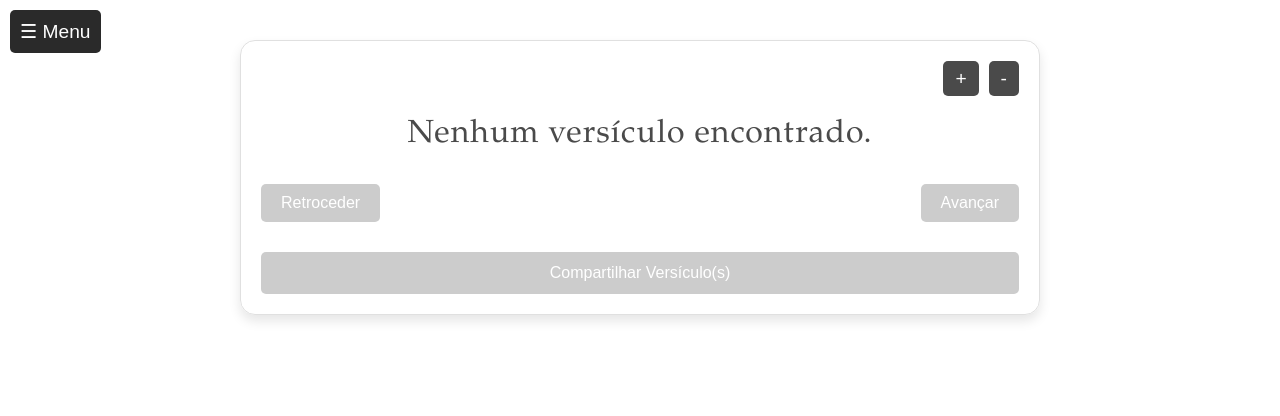
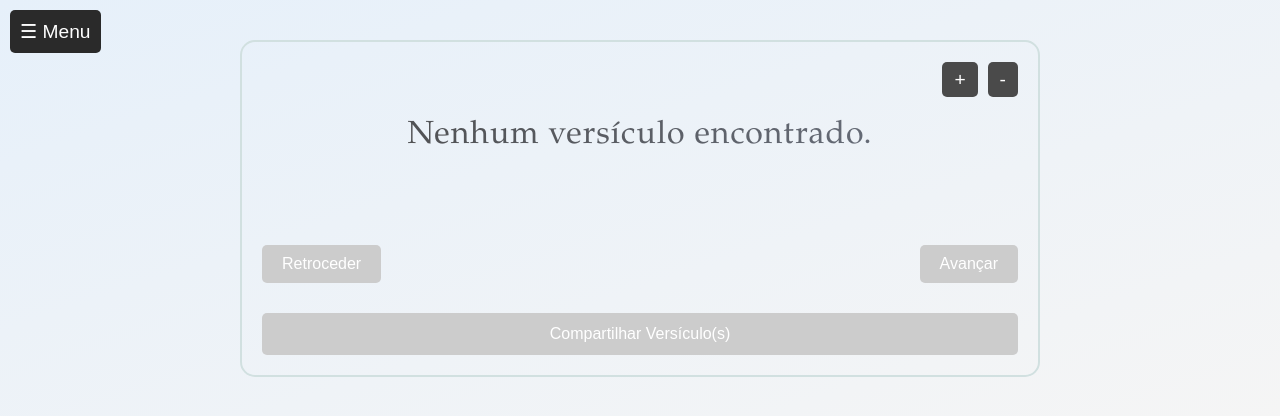
Before and after one commit to IPBJF/app_igreja, a website: page pages/versiculos.html in a window 1280 px wide. Drawn offline with Linux system fonts and the light colour scheme.

Commit message:
Update versiculos.html

```diff
--- a/pages/versiculos.html
+++ b/pages/versiculos.html
@@ -6,17 +6,19 @@
     <title>Versículos</title>
     <link rel="stylesheet" href="../css/styles.css">
     <style>
-        /* Estilo do Body - Removendo qualquer fundo cinza */
+        /* Estilo do Body - Fundo Atraente */
         body {
             margin: 0;
             font-family: 'Georgia', serif;
-            background: transparent !important; /* Força remoção de fundo cinza */
+            background: linear-gradient(to bottom right, #e6f0fa, #f5f5f5) !important; /* Gradiente suave azul claro para cinza claro */
             color: #333;
+            box-shadow: none !important; /* Remove qualquer sombra */
         }
 
-        /* Garantir que nenhum elemento pai aplique fundo cinza */
+        /* Garantir que nenhum elemento pai aplique sombra ou fundo indesejado */
         html, div, section {
             background: transparent !important;
+            box-shadow: none !important;
         }
 
         /* Conteúdo Principal */
@@ -24,10 +26,10 @@
             padding: 20px;
             max-width: 800px;
             margin: 40px auto;
-            background-color: rgba(255, 255, 255, 0.9);
+            background-color: rgba(255, 255, 255, 0.95); /* Fundo branco quase opaco */
             border-radius: 15px;
-            box-shadow: 0 6px 12px rgba(0, 0, 0, 0.1);
-            border: 1px solid #e0e0e0;
+            border: 2px solid #d1e0e0; /* Borda suave em tom pastel */
+            box-shadow: none !important; /* Remove sombra */
         }
 
         /* Controles de Fonte no Topo */
@@ -62,6 +64,9 @@
             font-weight: 400;
             font-size: 2rem;
             letter-spacing: 1px;
+            background: linear-gradient(to right, #4a4a4a, #6b7280); /* Gradiente no título */
+            -webkit-background-clip: text;
+            -webkit-text-fill-color: transparent;
         }
 
         /* Versículos Contínuos */
@@ -71,6 +76,9 @@
             white-space: normal;
             font-size: 16px;
             color: #444;
+            padding: 15px;
+            background-color: #f9f9f9; /* Fundo leve para os versículos */
+            border-radius: 10px;
         }
 
         .versiculo {
@@ -149,6 +157,7 @@
             transition: left 0.3s ease;
             padding-top: 60px;
             z-index: 1000;
+            box-shadow: none !important;
         }
 
         .menu-lateral-aberto {
@@ -181,6 +190,7 @@
             cursor: pointer;
             z-index: 1001;
             border-radius: 5px;
+            box-shadow: none !important;
         }
     </style>
 </head>
```
